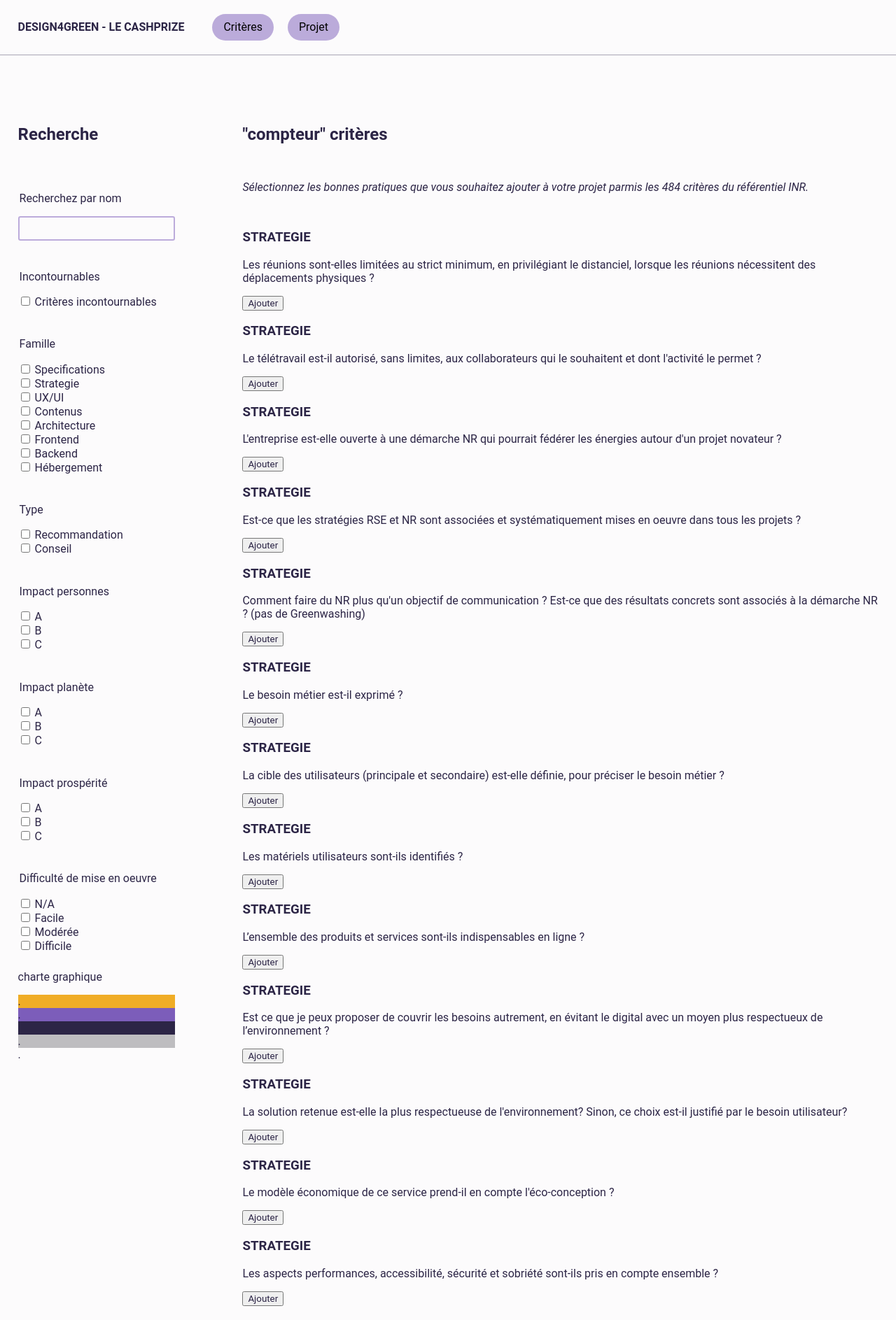
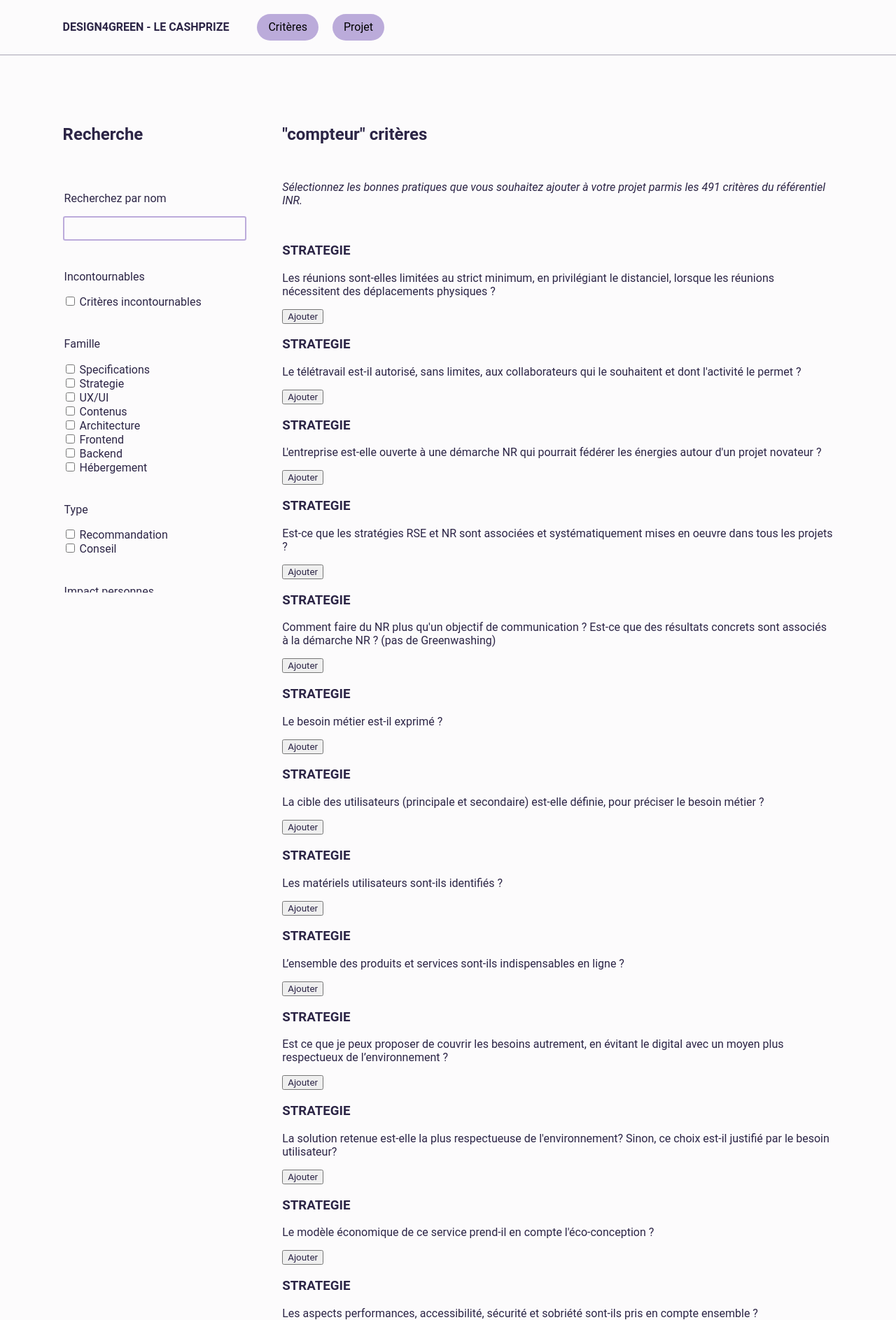
Before and after one commit to Cowlaing/-Le_Cashprize-, a PHP site: page / in a window 1280 px wide. Shown: the top 1887 px of the page at 70% size. Run offline with PHP 8.4, Linux system fonts and the light colour scheme.

Commit message:
ASIDE scroll bar

```diff
--- a/Index.php
+++ b/Index.php
@@ -21,10 +21,8 @@
   <section class="container">
     <div class="columns">
       <div class="aside">
-        <div class="aside-sticky"> <!--PROBLEME : voit pas la partie du bas des filtres !!!!
-      https://css-tricks.com/a-dynamically-sized-sticky-sidebar-with-html-and-css/
-    sticky sidebar scrollable-->
-          <form data-screen-only>
+        <div class="component">
+          <form class="content" data-screen-only>
             <h2 class="titre">Recherche</h2>
 
             <fieldset>
@@ -175,11 +173,12 @@
               <div class="graphique5">.</div>
             </div>
           </form>
+
         </div>
       </div>
       <article class="main">
         <h2 class="titre">"compteur" critères</h2>
-        <p class="titre">Sélectionnez les bonnes pratiques que vous souhaitez ajouter à votre projet parmis les 484 critères du référentiel INR.</p>
+        <p class="titre">Sélectionnez les bonnes pratiques que vous souhaitez ajouter à votre projet parmis les 491 critères du référentiel INR.</p>
 
         <ul id="ulp">
           <!--ECRIRE ICI bonnes pratiques-->
--- a/style.css
+++ b/style.css
@@ -32,6 +32,8 @@ body {
     background-color: #fcfbfc;
     margin: 0;
 }
+/*----SCROLL BAR-----*/
+/*---modification : https://www.w3schools.com/howto/howto_css_custom_scrollbar.asp */
 
 /*---HEADER----*/
 header {
@@ -112,7 +114,8 @@ footer form div {
 
 .container {
     max-width: 150ch;
-    margin: 0 auto;
+    /*margin: 0 auto; marche pas*/
+    margin: 0 5vw;
     padding: 0 1.6rem 0 1.6rem;
 }
 
@@ -122,18 +125,32 @@ footer form div {
 
 .columns {
     display: flex;
-    gap: 6rem;
+    gap: 3.2rem;
 }
 
 .aside {
     flex-basis: 25%;
+    min-width: 25ch;
+    position: sticky;
+    top: 3.2rem;
+    align-self: start; /*pour qu'il descende au fur et à mesure*/
+    --offset: 3.2rem;
+}
+
+/*aside scroll*/
+.component {
     position: relative;
-    min-width: 25ch;
+    /* AJOUTER DÉLIMITATION BOXE
+    box-shadow: 0 1px 2px rgb(0 0 0 / 4%), 0 2px 4px rgb(0 0 0 / 4%), 0 4px 8px rgb(0 0 0 / 3%), 0 8px 16px rgb(0 0 0 / 3%), 0 16px 32px rgb(0 0 0 / 2%), 0 32px 64px rgb(0 0 0 / 2%);
+    */
 }
-.aside-sticky {
-    position: sticky; /*vu que l'on descend BCP laisser sticky ?*/
-    top: 3.2rem;
+.component .content {
+    padding-bottom: 5vh;
+    max-height: 81vh; /*créer une boxe*/
+    overflow-y: auto; /*mettre la scroll bar*/
 }
+
+
 
 input#search {
     width: 100%;
@@ -178,6 +195,10 @@ ul {
     display: inline-block;
 }
 
+.main {
+    flex-basis: 75%;
+}
+
 .hidden {
     display: none;
 }
```
